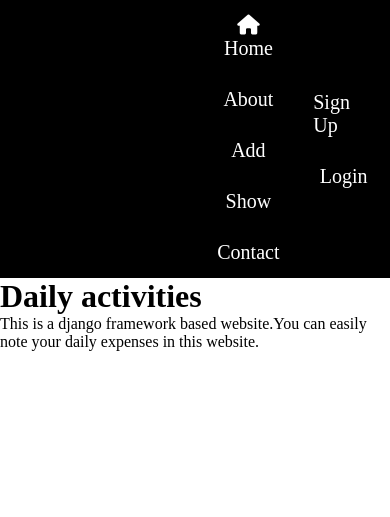
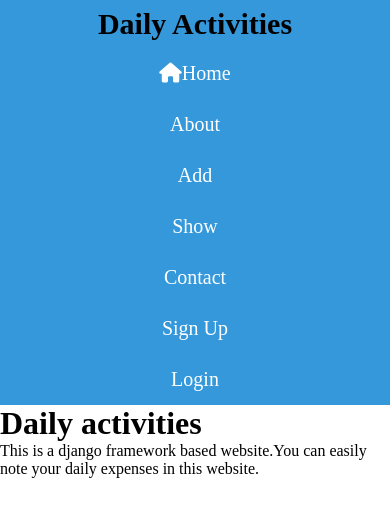
Before and after one commit to HussainShafayet/Daily-activities, a Django app: page /about/ in a window 390 px wide. Shown: the top 517 px of the page. Run offline with Django 3.2, Linux system fonts and the light colour scheme; some libraries are stand-ins or nearby versions.

Commit message:
updated responsive

```diff
--- a/static/style/main.css
+++ b/static/style/main.css
@@ -210,7 +210,8 @@
 
      @media only screen and (max-width: 600px) {
          nav {
-             background-color: black;
+             background-color: #3498db;
+             flex-direction: column;
          }
          nav ul {
              flex-direction: column;
```
